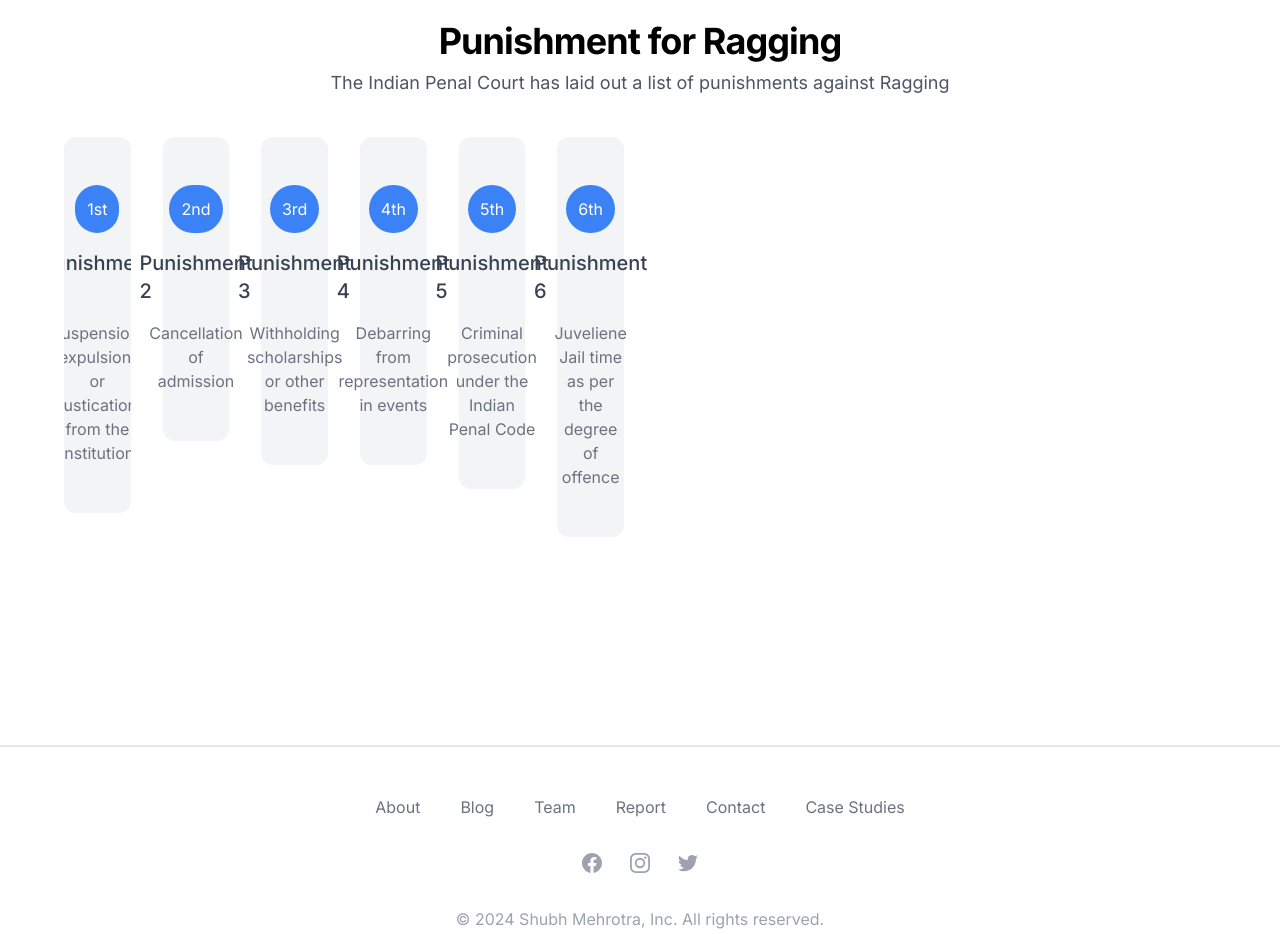
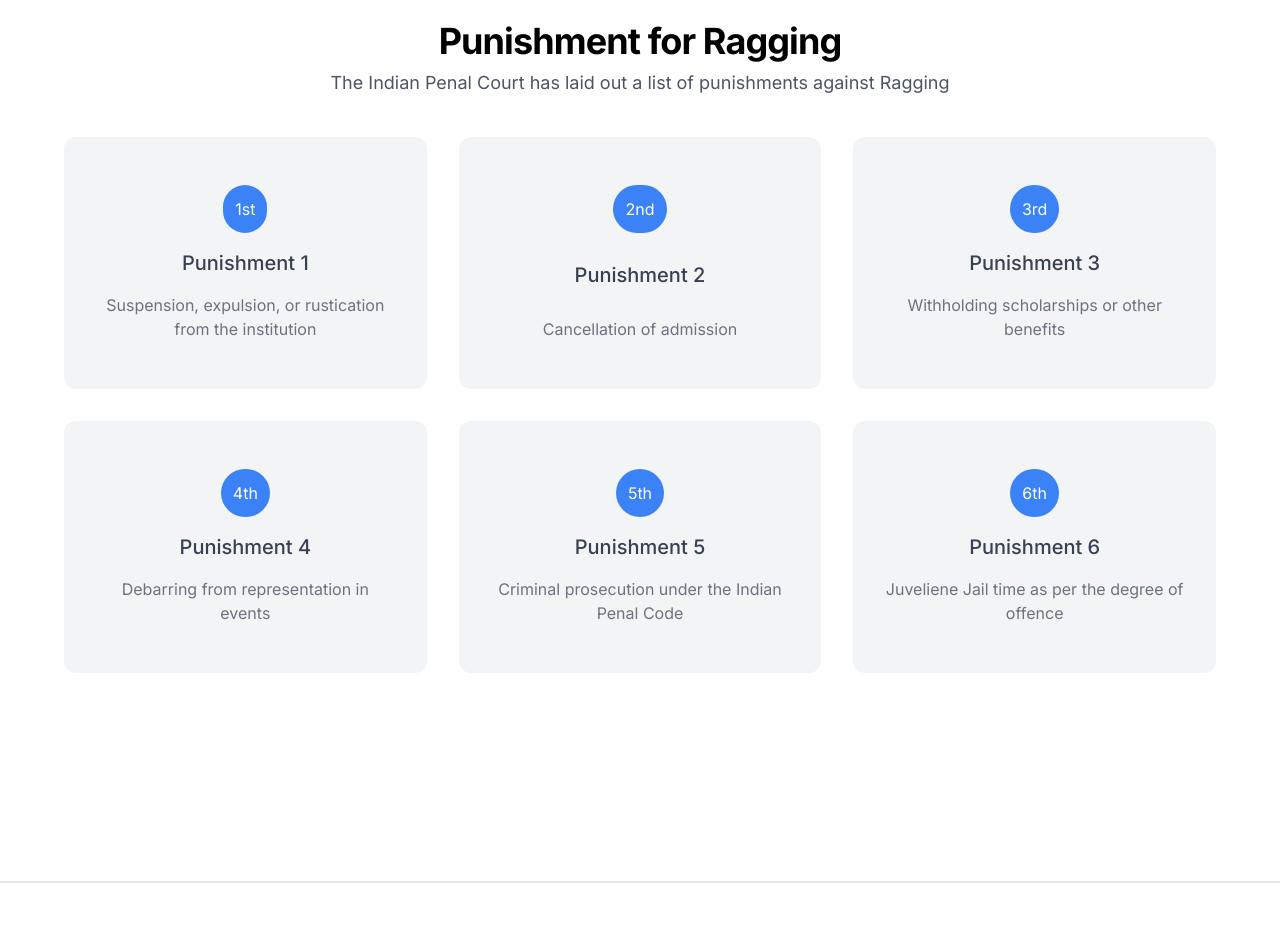
Before and after one commit to ShubhMehrotra19/mozillaClub_event, a Next.js app: page / in a window 1280 px wide. Shown: the part 2580-3514 px from the top of the page. Built offline with nearby package versions, Linux system fonts and the light colour scheme.

Commit message:
feat: over

```diff
--- a/components/LandingPage/laws/laws.tsx
+++ b/components/LandingPage/laws/laws.tsx
@@ -1,5 +1,4 @@
 import React from "react";
-import { Fade } from "react-awesome-reveal";
 
 interface Props {}
 
@@ -17,7 +16,6 @@ function Laws(props: Props) {
           Ragging
         </p>
         <div className="grid grid-cols-4 gap-8 mt-10 sm:grid-cols-8 lg:grid-cols-12 sm:px-8 xl:px-0">
-          <Fade direction="up" triggerOnce>
           <div
             className="relative flex flex-col items-center justify-between col-span-4 px-8 py-12 space-y-4 overflow-hidden bg-gray-100 sm:rounded-xl"
             data-rounded="rounded-xl"
@@ -35,9 +33,7 @@ function Laws(props: Props) {
               Suspension, expulsion, or rustication from the institution
             </p>
           </div>
-          </Fade>
 
-          <Fade direction="up" triggerOnce>
           <div
             className="flex flex-col items-center justify-between col-span-4 px-8 py-12 space-y-4 bg-gray-100 sm:rounded-xl"
             data-rounded="rounded-xl"
@@ -49,9 +45,7 @@ function Laws(props: Props) {
               Cancellation of admission
             </p>
           </div>
-          </Fade>
 
-          <Fade direction="up" triggerOnce>
           <div
             className="flex flex-col items-center justify-between col-span-4 px-8 py-12 space-y-4 bg-gray-100 sm:rounded-xl"
             data-rounded="rounded-xl"
@@ -69,9 +63,7 @@ function Laws(props: Props) {
               Withholding scholarships or other benefits
             </p>
           </div>
-          </Fade>
 
-          <Fade direction="up" triggerOnce>
           <div
             className="flex flex-col items-center justify-between col-span-4 px-8 py-12 space-y-4 bg-gray-100 sm:rounded-xl"
             data-rounded="rounded-xl"
@@ -89,10 +81,8 @@ function Laws(props: Props) {
               Debarring from representation in events
             </p>
           </div>
-          </Fade>
 
-          <Fade direction="up" triggerOnce>
-            <div
+          <div
             className="flex flex-col items-center justify-between col-span-4 px-8 py-12 space-y-4 bg-gray-100 sm:rounded-xl"
             data-rounded="rounded-xl"
             data-rounded-max="rounded-full"
@@ -110,9 +100,6 @@ function Laws(props: Props) {
             </p>
           </div>
 
-          </Fade>
-
-          <Fade direction="up" triggerOnce>
           <div
             className="flex flex-col items-center justify-between col-span-4 px-8 py-12 space-y-4 bg-gray-100 sm:rounded-xl"
             data-rounded="rounded-xl"
@@ -130,7 +117,6 @@ function Laws(props: Props) {
               Juveliene Jail time as per the degree of offence
             </p>
           </div>
-          </Fade>
         </div>
       </div>
     </section>
```
